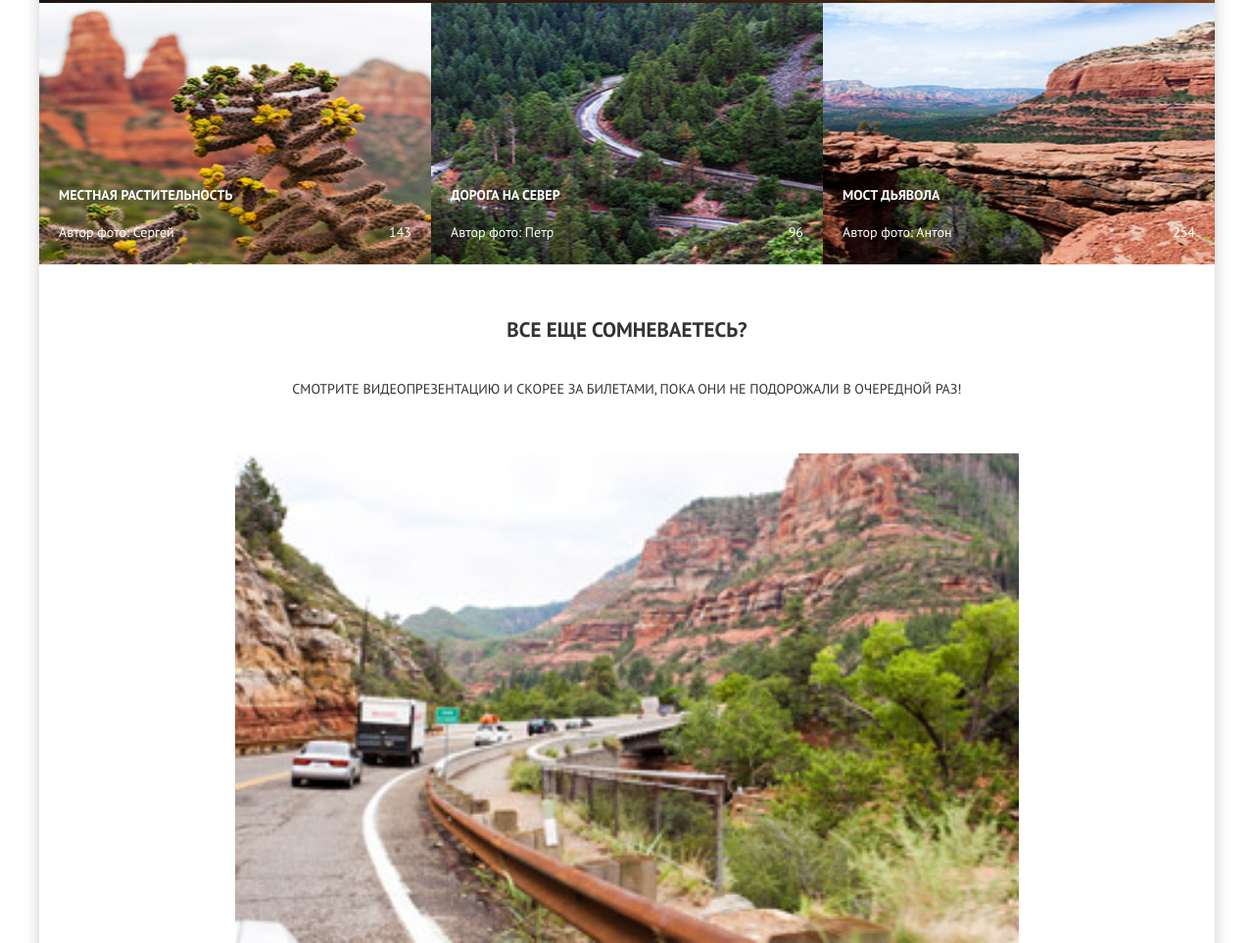
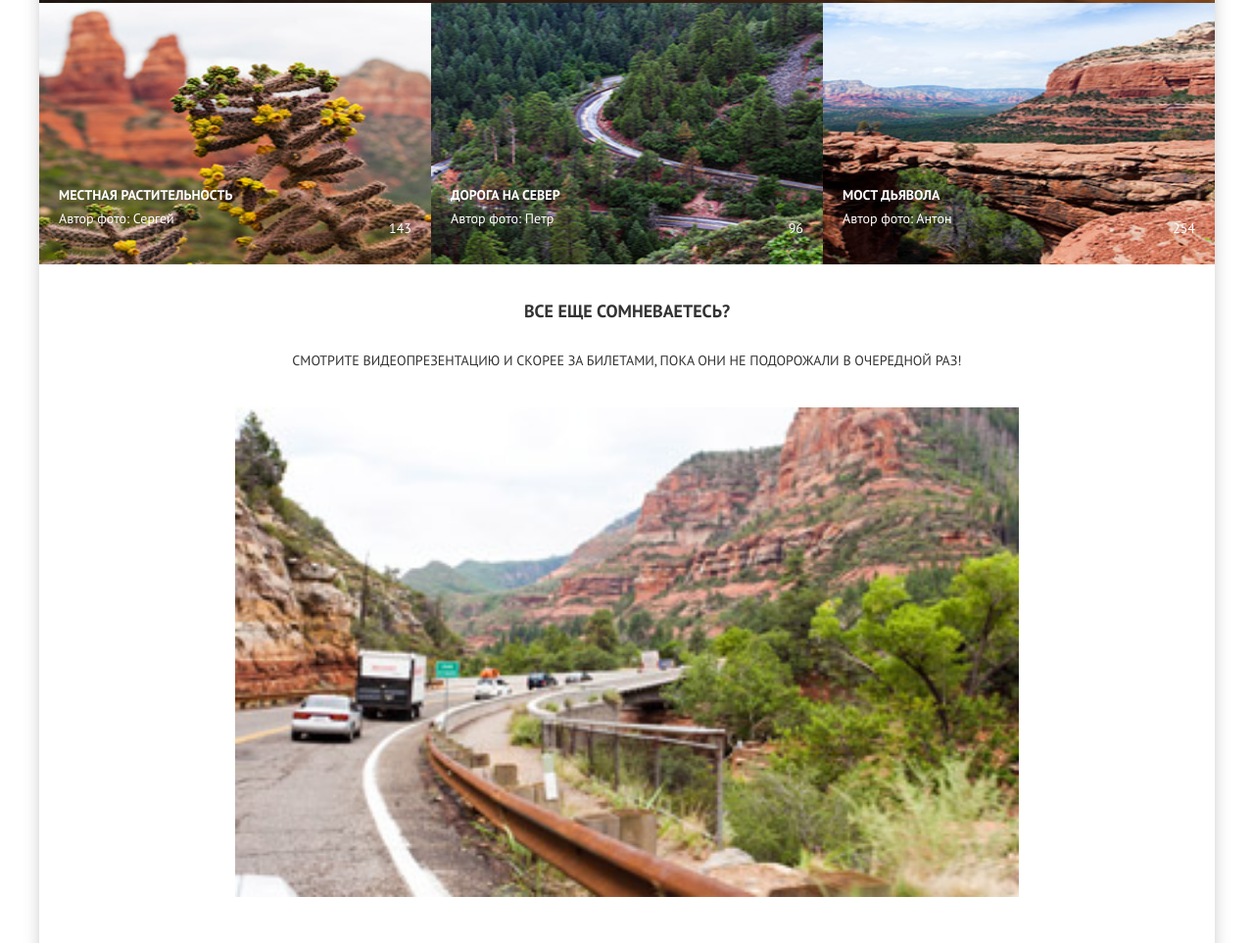
Before and after one commit to katariniss/800223-sedona-16, a website: page source/photo.html in a window 1280 px wide. Shown: the part 950-1913 px from the top of the page at 98% size. Drawn offline with nearby package versions, Linux system fonts and the light colour scheme; files that its build step writes are made by us from their sources.

Commit message:
Adds styles for photos page mobile

```diff
--- a/source/less/main.less
+++ b/source/less/main.less
@@ -8,6 +8,11 @@
   margin-bottom: 36px;
   margin-left: 32px;
   margin-right: 32px;
+}
+
+.main__title--photo {
+  margin-top: 39px;
+  margin-bottom: 27px;
 }
 
 .main__bg-triangle {
--- a/source/less/photos.less
+++ b/source/less/photos.less
@@ -1,5 +1,5 @@
 .photos {
-  margin-top: 33px;
+  margin-top: 27px;
 
   &__list {
     padding: 0;
@@ -7,7 +7,7 @@
 
   &__item {
     padding-top: 23px;
-    padding-bottom: 23px;
+    padding-bottom: 15px;
   }
 
   &__text {
@@ -19,6 +19,7 @@
   &__title {
     font-size: 14px;
     font-weight: bold;
+    margin-bottom: 0;
   }
 
   &__author {
@@ -27,6 +28,8 @@
 
   &__likes-number {
     display: block;
+    margin-top: 10px;
+    margin-left: 38px;
   }
 }
 
--- a/source/less/video.less
+++ b/source/less/video.less
@@ -1,13 +1,15 @@
 .video {
-  padding-top: 39px;
+  padding-top: 22px;
 
   &__title {
-    padding-bottom: 21px;
+    padding-bottom: 13px;
     margin: 0;
+    font-size: 18px;
   }
 
   &__clip {
-    padding-top: 40px;
+    padding-top: 22px;
+    padding-bottom: 104px;
   }
 }
 
--- a/source/photo.html
+++ b/source/photo.html
@@ -75,7 +75,7 @@
       <div class="welcome__mask"></div>
     </div>
     <main class="main">
-      <h1 class="main__title">Фото и видео</h1>
+      <h1 class="main__title main__title--photo">Фото и видео</h1>
       <p>
         Не можете решиться на путешествие из-за курса? Фотографии помогут вам забыть о политике и экономике.
       </p>
```
